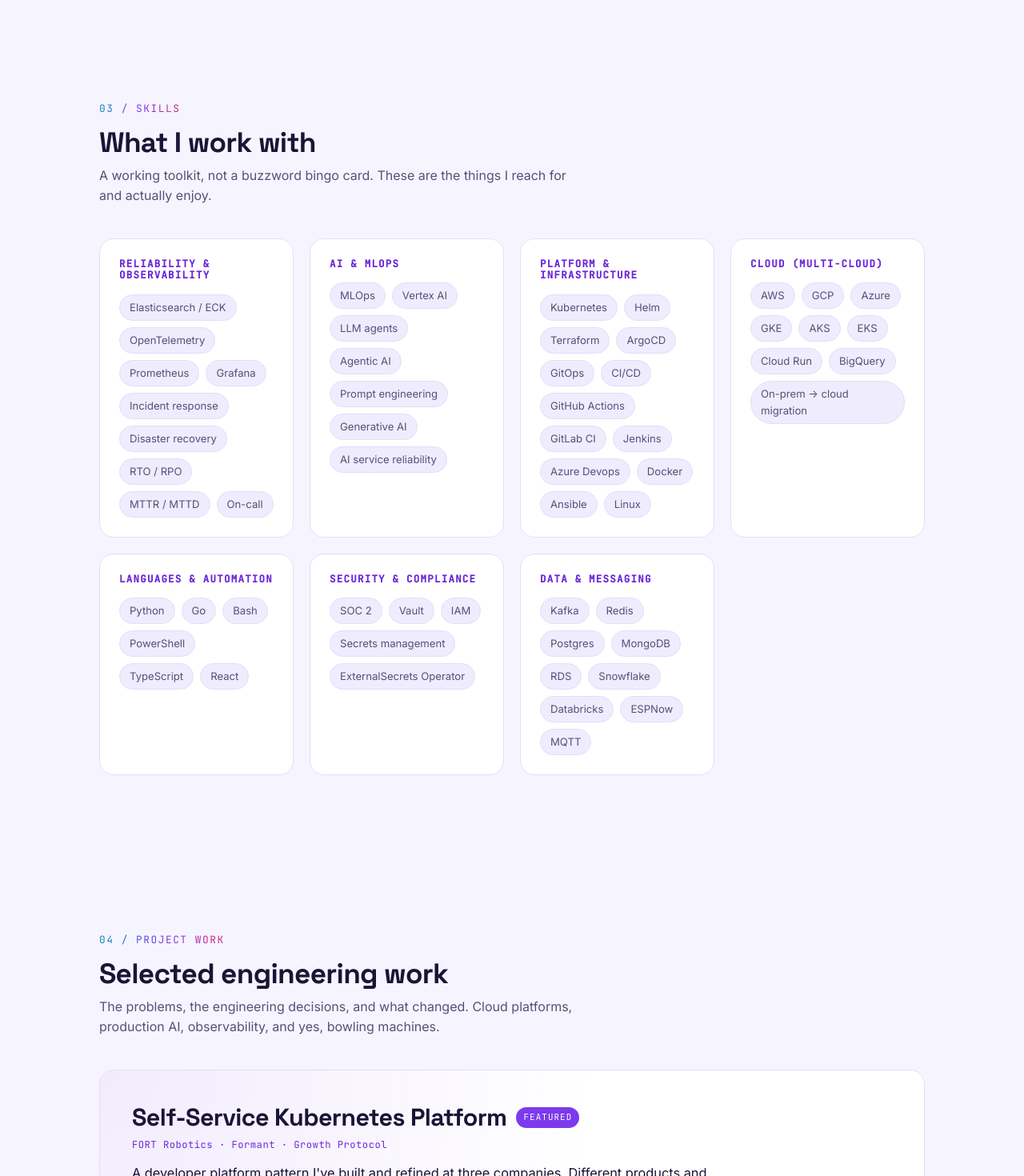
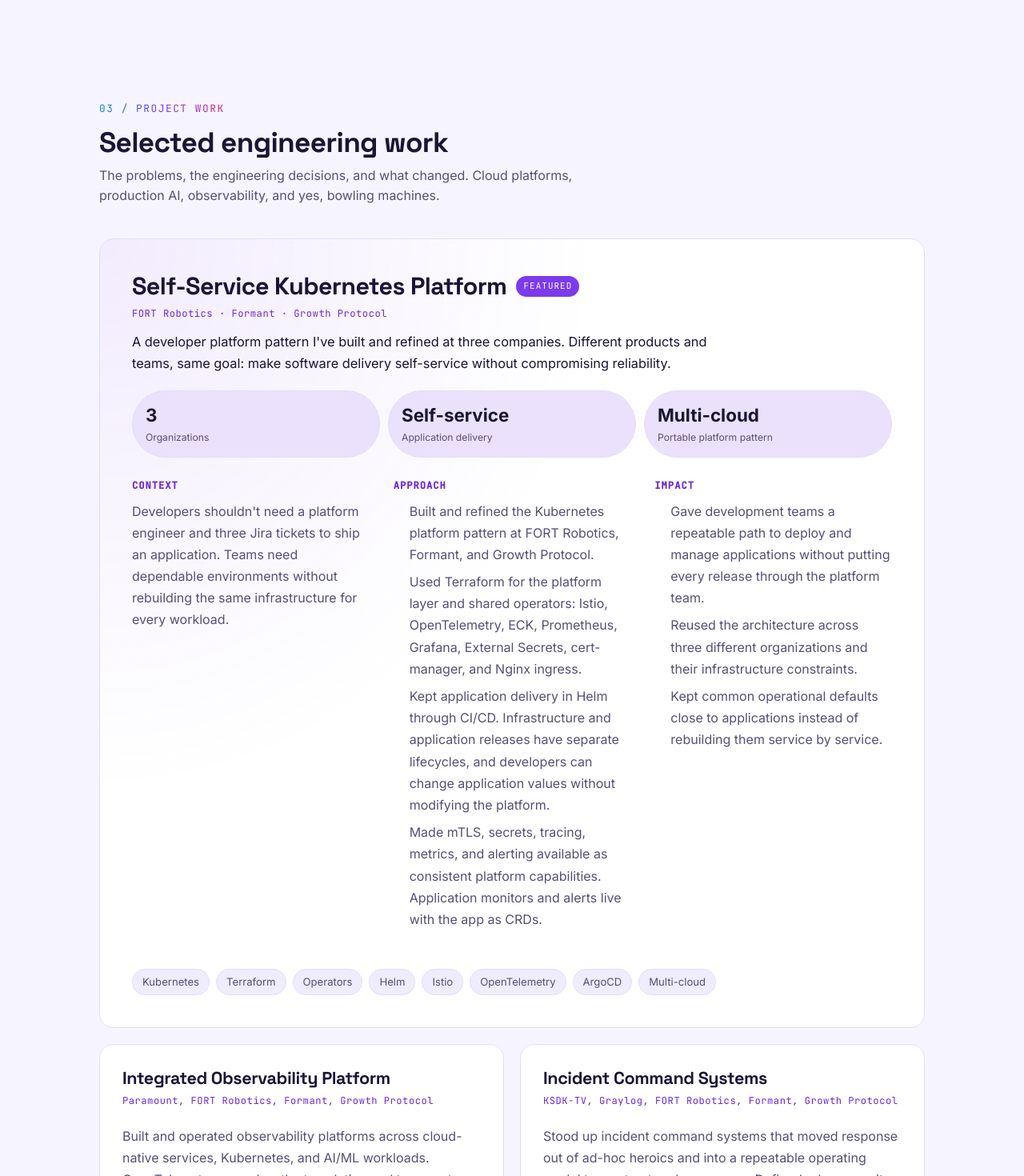
Before and after one commit to nicholas-a-hall/nicholas-a-hall.github.io, a React (Vite) app: page / in a window 1280 px wide. Shown: the part 4360-5830 px from the top of the page at 80% size. Built offline with nearby package versions, Linux system fonts and the light colour scheme.

Commit message:
swap skills and project sections

```diff
--- a/src/App.jsx
+++ b/src/App.jsx
@@ -66,8 +66,8 @@
         <ImpactBand metrics={metrics} />
         <About about={about} principles={principles} />
         <Experience experience={experience} />
+        <Projects projects={projects} />
         <Skills groups={skillGroups} />
-        <Projects projects={projects} />
         <Education education={education} />
         <Talks talks={talks} />
         <Testimonials testimonials={testimonials} />
--- a/src/components/Projects.jsx
+++ b/src/components/Projects.jsx
@@ -6,7 +6,7 @@
   return (
     <Section
       id="work"
-      kicker="04 / Project Work"
+      kicker="03 / Project Work"
       title="Selected engineering work"
       intro="The problems, the engineering decisions, and what changed. Cloud platforms, production AI, observability, and yes, bowling machines."
     >
--- a/src/components/Skills.jsx
+++ b/src/components/Skills.jsx
@@ -5,7 +5,7 @@
   return (
     <Section
       id="skills"
-      kicker="03 / Skills"
+      kicker="04 / Skills"
       title="What I work with"
       intro="A working toolkit, not a buzzword bingo card. These are the things I reach for and actually enjoy."
     >
```
